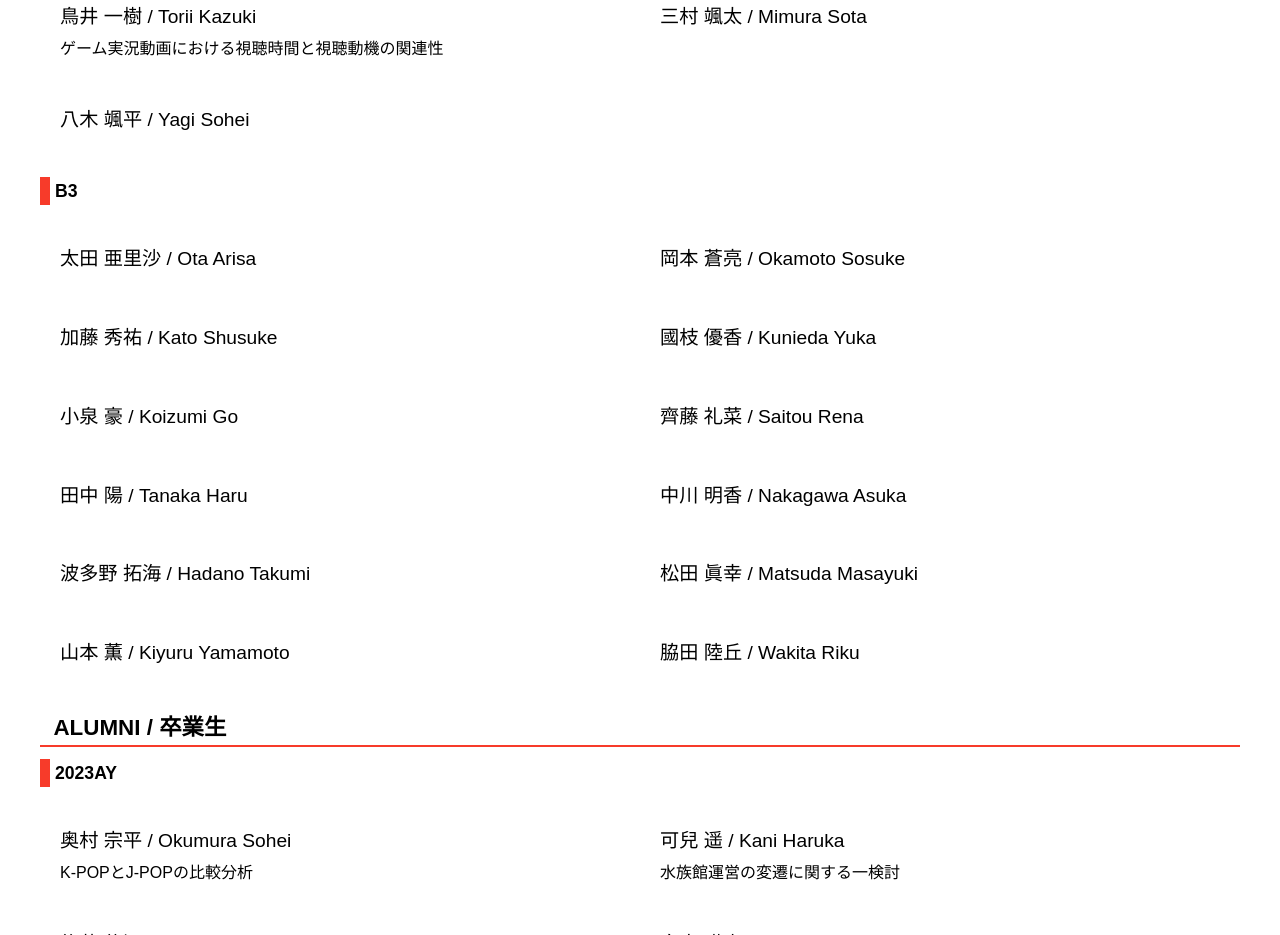
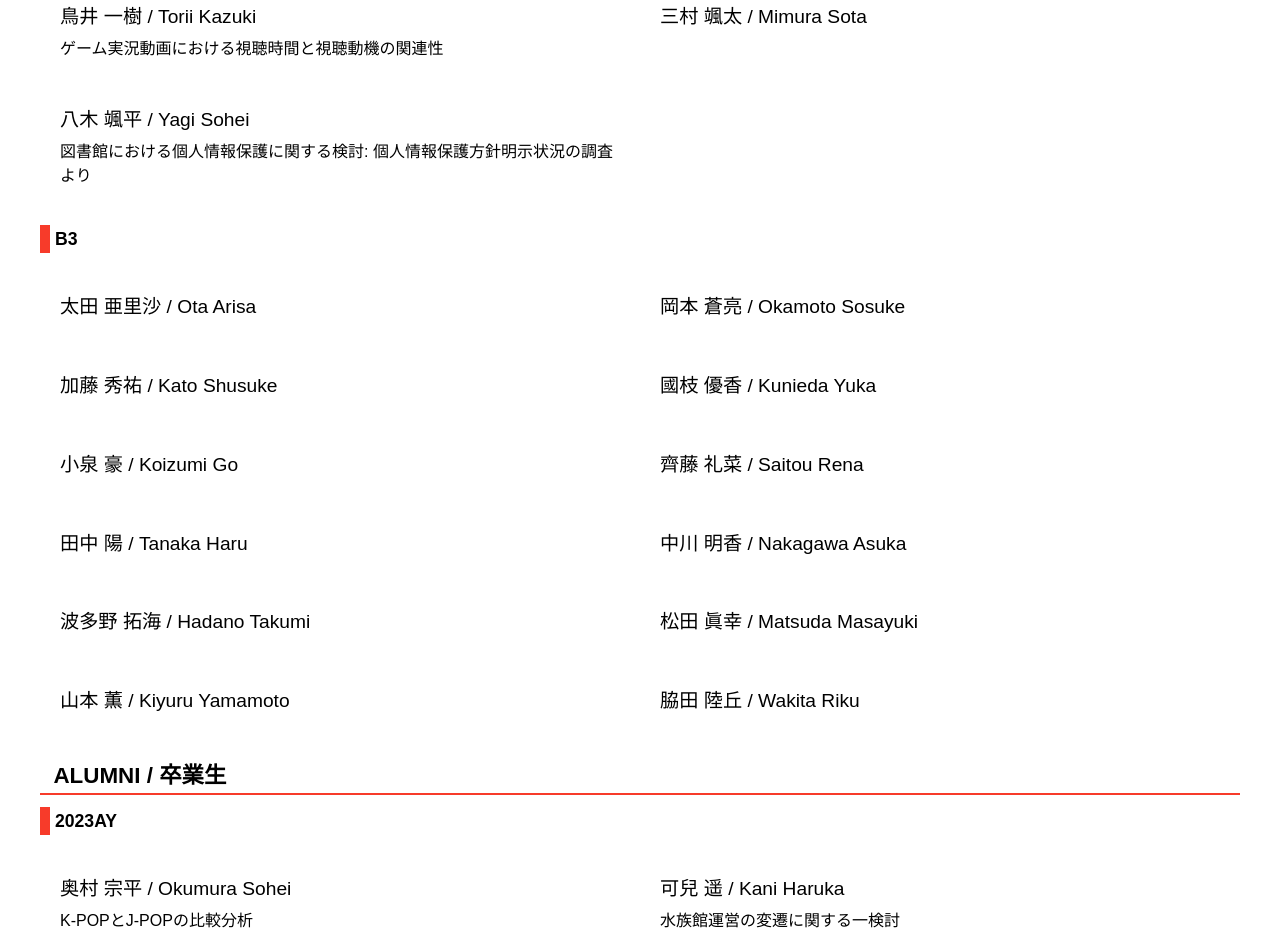
Before and after one commit to ikeda-labo/ikeda-labo.github.io, a plain HTML site: page index.html in a window 1280 px wide. Shown: the part 1634-2569 px from the top of the page. Drawn offline with Linux system fonts and the light colour scheme.

Commit message:
Update index.html

```diff
--- a/index.html
+++ b/index.html
@@ -182,7 +182,7 @@
                             <div class="people_list">
                                 <div class="people_text">
                                     <div class="people_list_title">八木 颯平 / Yagi Sohei</div>
-                                    <p class="text1"></p>
+                                    <p class="text1">図書館における個人情報保護に関する検討: 個人情報保護方針明示状況の調査より</p>
                                 </div>
                             </div>
                         </div>
```
